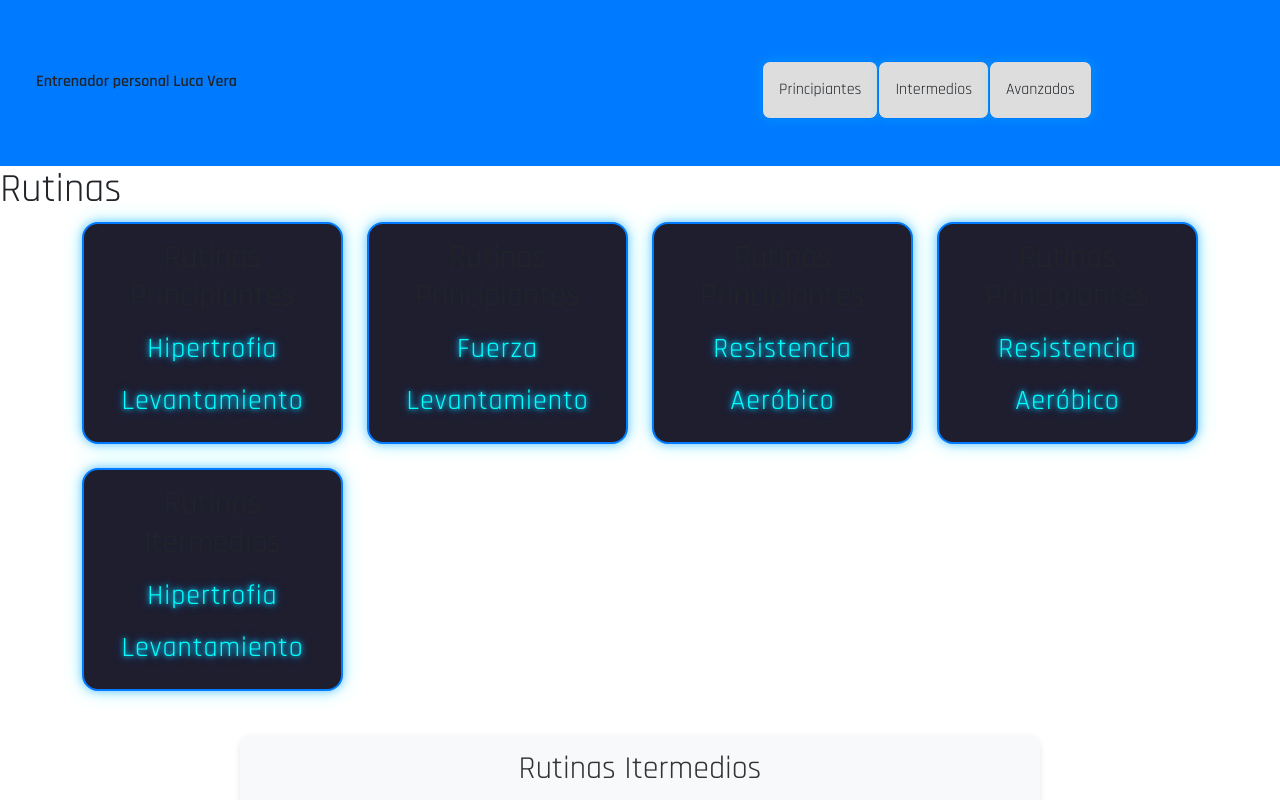
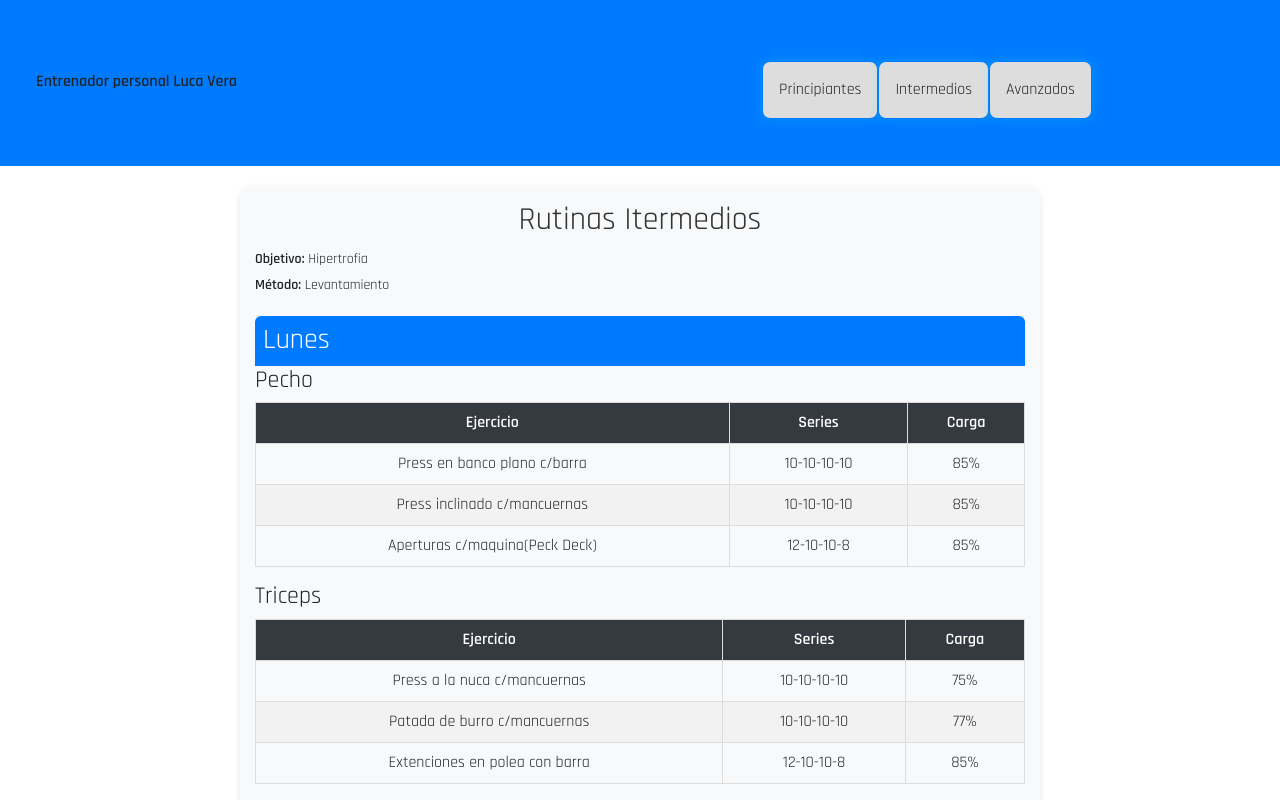
Before and after one commit to placidovera/rutinas-react, a React (Vite) app: page / in a window 1280 px wide. Shown: the top 800 px of the page. Built offline with nearby package versions, Linux system fonts and the light colour scheme.

Commit message:
otra versio

```diff
--- a/src/App.jsx
+++ b/src/App.jsx
@@ -7,7 +7,6 @@ const App = () => {
   return (
     <>
     <NavBar/>
-    <ItemlistContainer/>
     <ItemDetailContainer/>
     </>
   )
```
